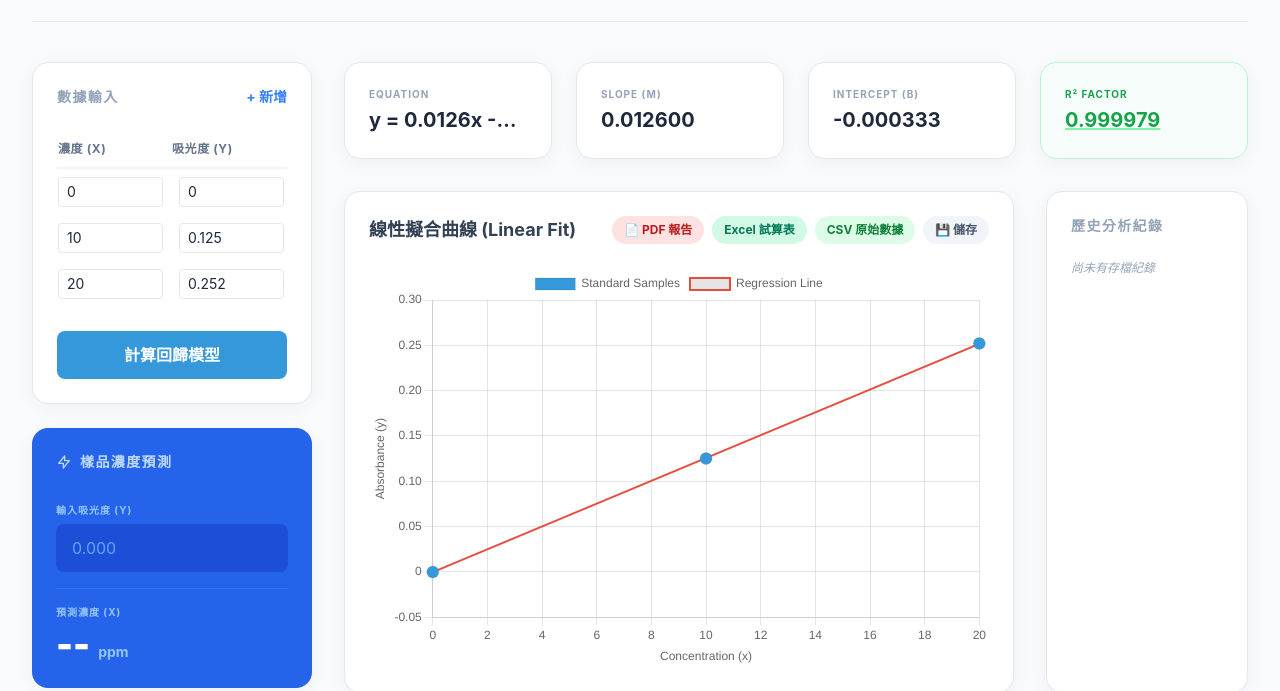
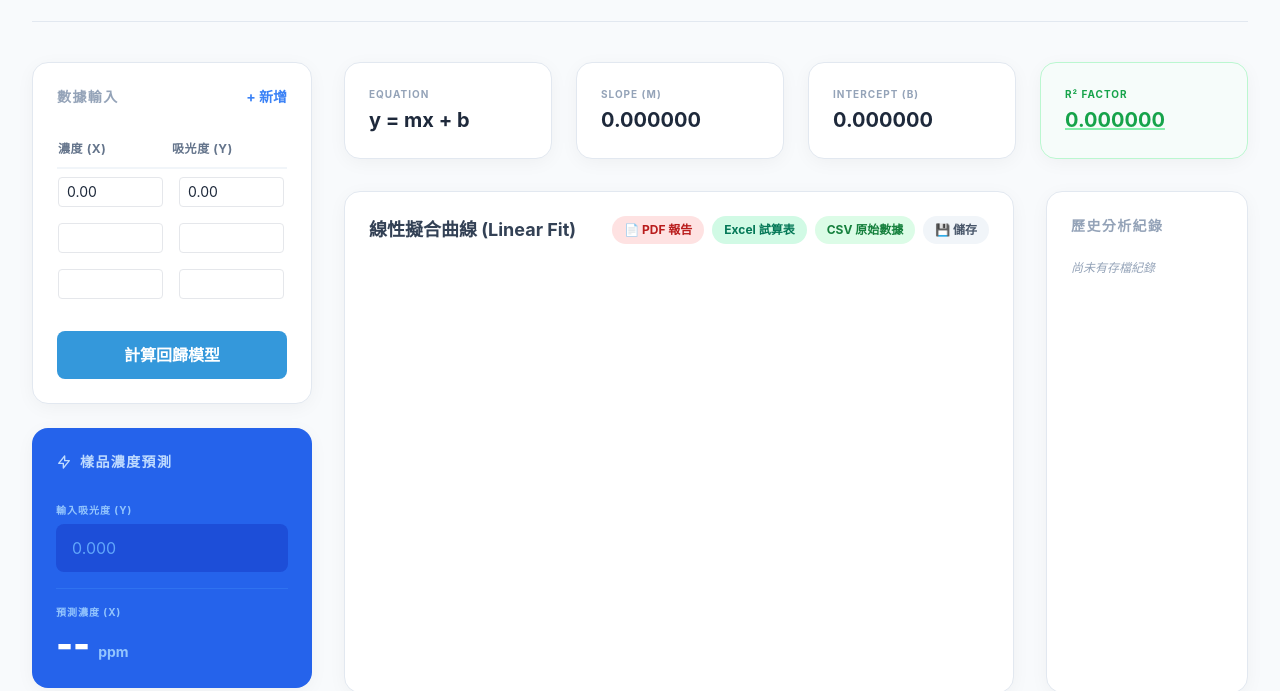
Before and after one commit to bally65/Spectral-analysis, a website: page index.html in a window 1280 px wide. Shown: the part 115-806 px from the top of the page. Drawn offline with nearby package versions, Linux system fonts and the light colour scheme; no server answers.

Commit message:
style: reset default input values to 0.00 and clear sample data

```diff
--- a/index.html
+++ b/index.html
@@ -53,18 +53,18 @@
                             </thead>
                             <tbody id="dataBody">
                                 <tr>
-                                    <td class="py-2 pr-2"><input type="number" step="any" class="w-full border rounded px-2 py-1 x-val" value="0"></td>
-                                    <td class="py-2 pl-2"><input type="number" step="any" class="w-full border rounded px-2 py-1 y-val" value="0"></td>
+                                    <td class="py-2 pr-2"><input type="number" step="any" class="w-full border rounded px-2 py-1 x-val" value="0.00"></td>
+                                    <td class="py-2 pl-2"><input type="number" step="any" class="w-full border rounded px-2 py-1 y-val" value="0.00"></td>
                                     <td></td>
                                 </tr>
                                 <tr>
-                                    <td class="py-2 pr-2"><input type="number" step="any" class="w-full border rounded px-2 py-1 x-val" value="10"></td>
-                                    <td class="py-2 pl-2"><input type="number" step="any" class="w-full border rounded px-2 py-1 y-val" value="0.125"></td>
+                                    <td class="py-2 pr-2"><input type="number" step="any" class="w-full border rounded px-2 py-1 x-val" value=""></td>
+                                    <td class="py-2 pl-2"><input type="number" step="any" class="w-full border rounded px-2 py-1 y-val" value=""></td>
                                     <td></td>
                                 </tr>
                                 <tr>
-                                    <td class="py-2 pr-2"><input type="number" step="any" class="w-full border rounded px-2 py-1 x-val" value="20"></td>
-                                    <td class="py-2 pl-2"><input type="number" step="any" class="w-full border rounded px-2 py-1 y-val" value="0.252"></td>
+                                    <td class="py-2 pr-2"><input type="number" step="any" class="w-full border rounded px-2 py-1 x-val" value=""></td>
+                                    <td class="py-2 pl-2"><input type="number" step="any" class="w-full border rounded px-2 py-1 y-val" value=""></td>
                                     <td></td>
                                 </tr>
                             </tbody>
```
Also changed, not shown: public/index.html (+6 -6 lines).
